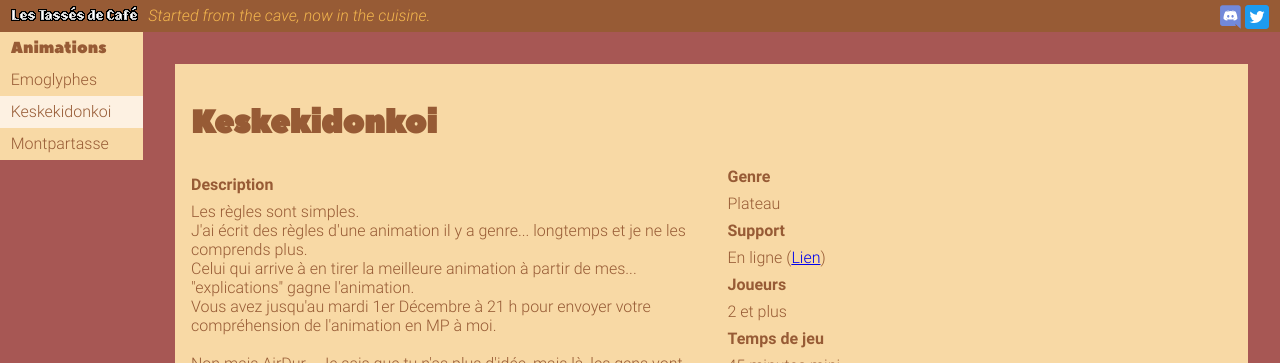
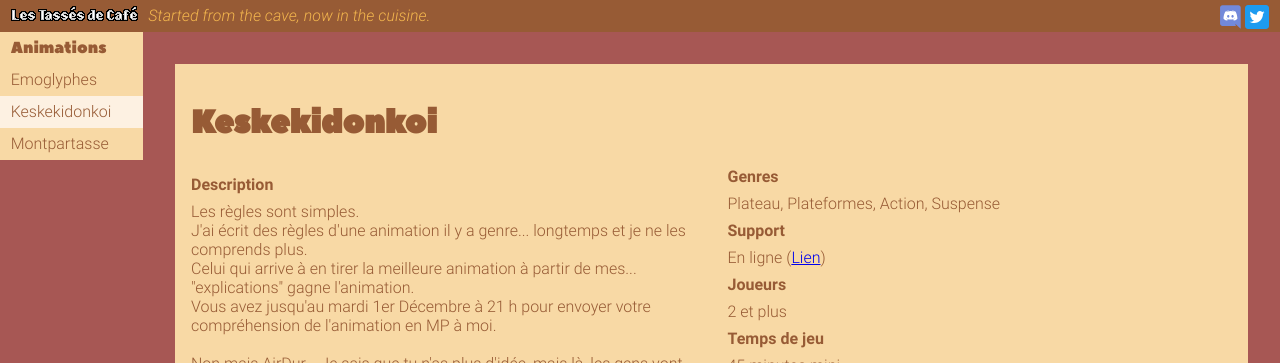
Before and after one commit to vcz-fr/les-tasses-de-cafe, a Jekyll site: the page built from anims/keskekidonkoi.md, in a window 1280 px wide. Shown: the top 363 px of the page. Built offline with Jekyll 4.4.1, drawn with Linux system fonts in a browser that asks for light colours.

Commit message:
Support for multiple game genres

```diff
--- a/_layouts/game.html
+++ b/_layouts/game.html
@@ -13,10 +13,10 @@ layout: default
         </div>
         {% endif %}
 
-        {% if page.game.genre != null %}
+        {% if page.game.genres.size > 0 %}
         <div>
-            <dt>Genre</dt>
-            <dd>{{ page.game.genre }}</dd>
+            <dt>Genre{% if page.game.genres.size > 1 %}s{% endif %}</dt>
+            <dd>{{ page.game.genres | join: ", " }}</dd>
         </div>
         {% endif %}
 
@@ -46,7 +46,7 @@ layout: default
 
         {% if page.game.authors.size > 0 %}
         <div>
-            <dt>Auteurs</dt>
+            <dt>Auteur{% if page.game.authors.size > 1 %}s{% endif %}</dt>
             <dd>{{ page.game.authors | join: ", " }}</dd>
         </div>
         {% endif %}
--- a/anims/keskekidonkoi.md
+++ b/anims/keskekidonkoi.md
@@ -1,10 +1,15 @@
 ---
 layout: game
 
-title: "Keskekidonkoi"
+title: Keskekidonkoi
 
 game:
-    genre: "Plateau"
+    genres:
+        - Plateau
+        - Plateformes
+        - Action
+        - Suspense
+
     support:
         where: En ligne
         link: "https://tasses.cafe"
```
Also changed, not shown: anims/emoglyphes.md (renamed from anims/Emoglyphes.md, +4 -2 lines), anims/montpartasse.md (+4 -2 lines).
